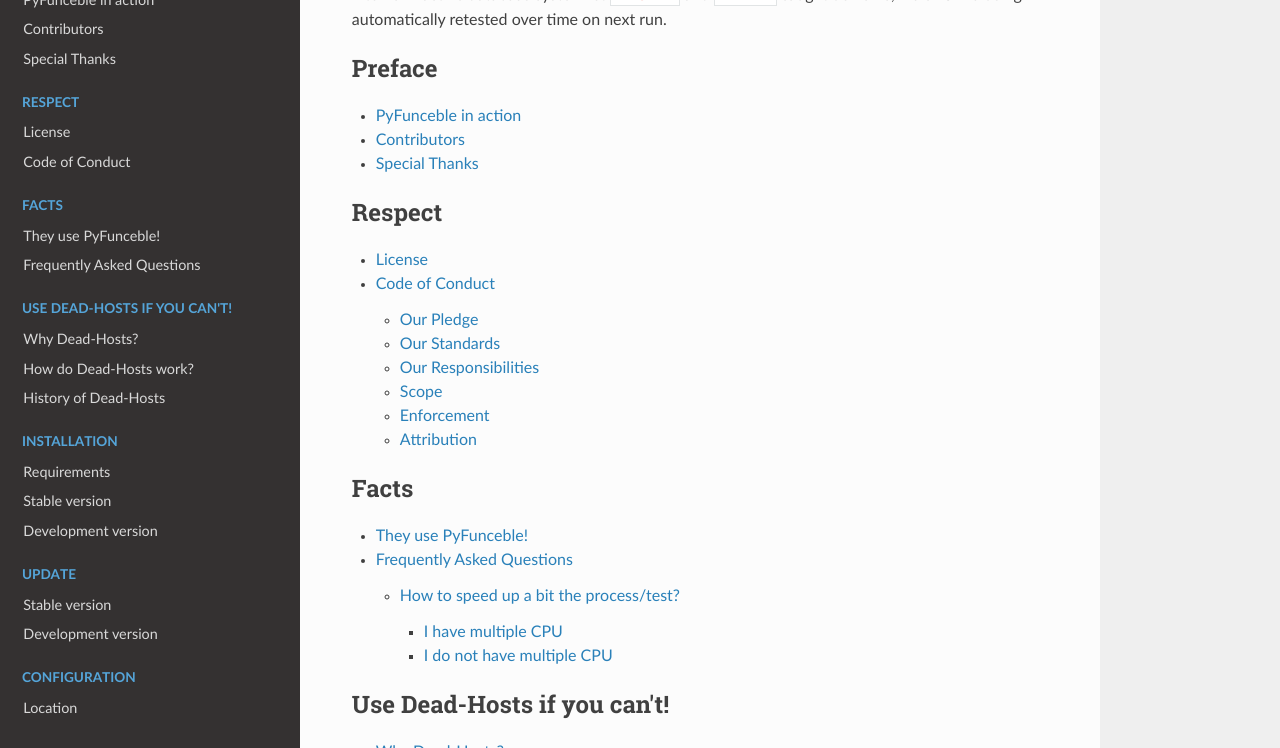
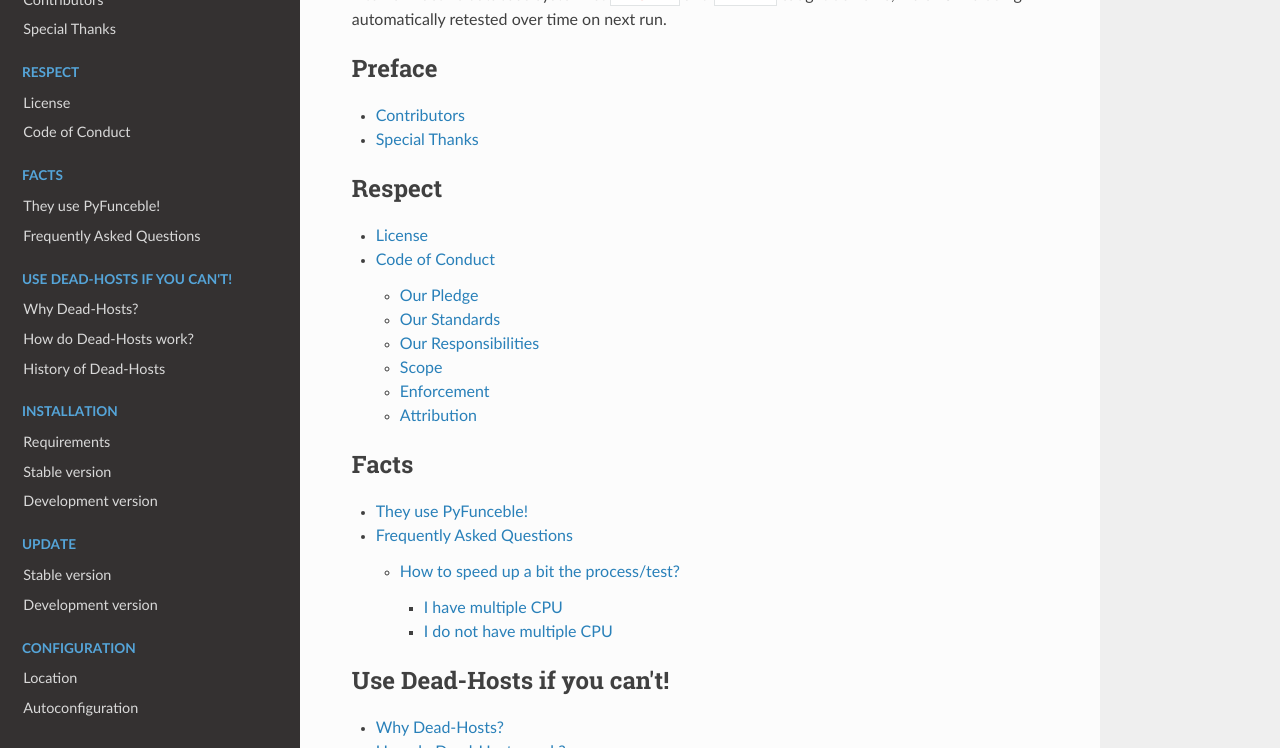
Before and after one commit to PyFunceble/rst-docs, a Sphinx documentation site: the page built from docs/index.rst, in a window 1280 px wide and 900 px high, scrolled down 772 px, cut to the strip 152-900 px from the top of the window. Built offline with Sphinx 7.4.7 and the Read the Docs theme 2.0.0, drawn with Linux system fonts in a browser that asks for light colours; pages that are not in the unit, such as notebooks, are missing from menus.

Commit message:
Deletion of the "in action" page.

```diff
--- a/docs/in-action.rst
+++ /dev/null
@@ -1,4 +0,0 @@
-PyFunceble in action
-====================
-
-The content of this page moved (link is coming).
--- a/docs/index.rst
+++ b/docs/index.rst
@@ -39,7 +39,6 @@
    :caption: Preface
 
    what-can-we-do
-   in-action
    contributors
    special-thanks
    supporting-the-project
```
